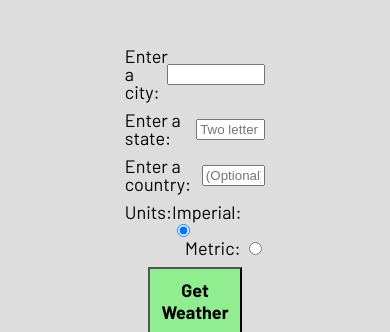
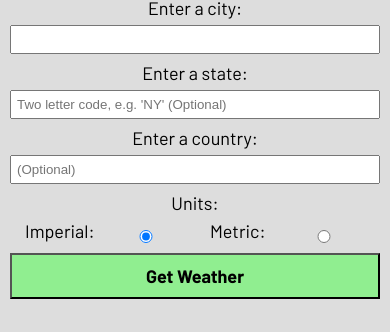
Before and after one commit to ubercj/merry-weather, a website built with webpack: page dist/index.html in a window 390 px wide. Shown: the part 209-541 px from the top of the page. Built offline with nearby package versions, Linux system fonts and the light colour scheme.

Commit message:
Added better mobile layout and fixed labels for radio buttons

```diff
--- a/src/stylesheets/main.scss
+++ b/src/stylesheets/main.scss
@@ -59,17 +59,21 @@ button:hover {
   background-color: rgba(221, 221, 221, 0.507);
 }
 
-.radio-buttons {
-  display: flex;
-  flex-direction: column;
-  align-items: flex-end;
-}
+/********************* Form **********************/
 
 #get-weather {
   display: flex;
   flex-direction: column;
   align-items: center;
   width: 100%;
+}
+
+.radio-buttons {
+  display: flex;
+
+  label {
+    margin-left: 15px;
+  }
 }
 
 .text-inputs {
@@ -88,6 +92,7 @@ button:hover {
     }
     input {
       width: 70%;
+      padding: 5px;
     }
   }
 }
@@ -102,6 +107,8 @@ input[type="radio"]:hover {
   justify-content: space-between;
   margin-bottom: 10px;
 }
+
+/********************* Data Response **********************/
 
 .data-container {
   display: flex;
@@ -133,3 +140,46 @@ input[type="radio"]:hover {
 #gh-link:visited {
   color: inherit;
 }
+
+/********************* Mobile Layout **********************/
+
+@media screen and (max-width: 768px) {
+  .col,
+  .text-inputs,
+  .units,
+  .data-container,
+  button,
+  label,
+  input {
+    width: 100%!important;
+  }
+
+  .col {
+    padding-left: 10px;
+    padding-right: 10px;
+  }
+
+  label {
+    flex-direction: column;
+  }
+
+  input {
+    margin-top: 8px;
+  }
+
+  .units {
+    flex-direction: column;
+    p {
+      text-align: center;
+      margin-bottom: 10px;
+    }
+    label {
+      display: flex;
+      flex-direction: row;
+    }
+  }
+
+  .radio-buttons {
+    flex-direction: row;
+  }
+}
```
Also changed, not shown: dist/index.html.
